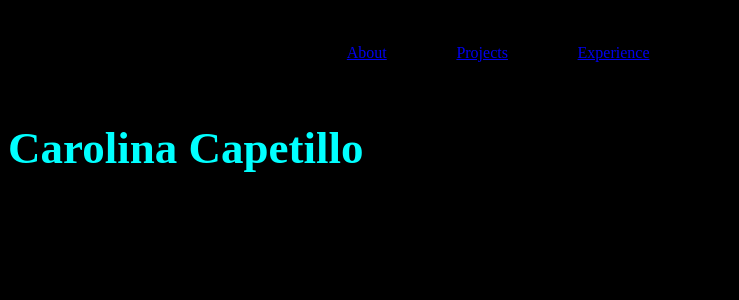
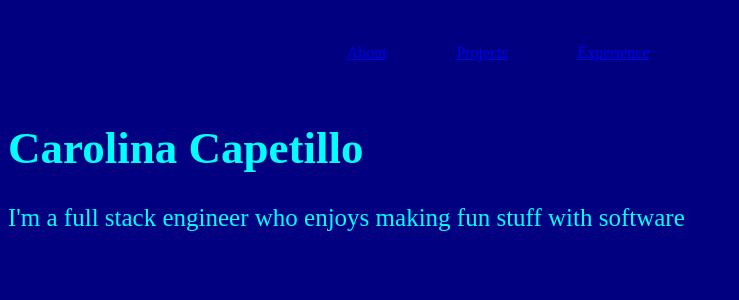
Before and after one commit to capetillo/portfolio, a React (Create React App) app in the folder myapp/: page / in a window 1280 px wide. Shown: the top 300 px of the page, without its empty margins (0-739 px from the left). Built offline with nearby package versions, Linux system fonts and the light colour scheme.

Commit message:
added basic info and changed background color

```diff
--- a/myapp/src/App.css
+++ b/myapp/src/App.css
@@ -22,3 +22,9 @@ ul#horizontal-list {
   color: aqua;
   font-size: 45px;
 }
+
+.about-me {
+  color: aqua;
+  font-size: 25px
+
+}
--- a/myapp/src/App.js
+++ b/myapp/src/App.js
@@ -17,6 +17,9 @@ function App() {
         </div>
       </div>
       <h1 class="name">Carolina Capetillo</h1>
+      <div class="about-me">
+        I'm a full stack engineer who enjoys making fun stuff with software
+      </div>
       </div>
 
   );
--- a/myapp/src/index.css
+++ b/myapp/src/index.css
@@ -1,3 +1,3 @@
 body {
-  background-color: black;
+  background-color: navy;
 }
```
